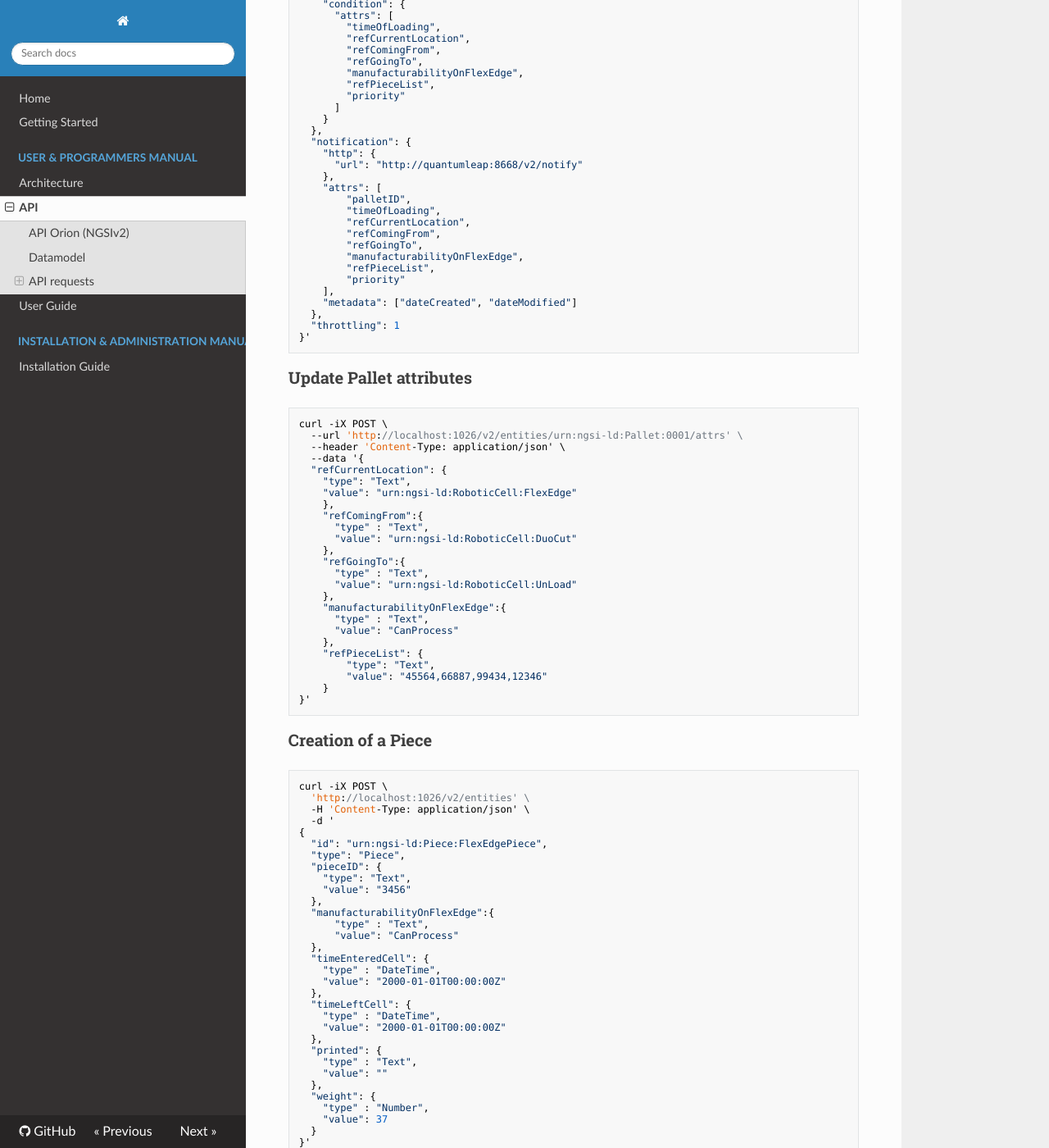
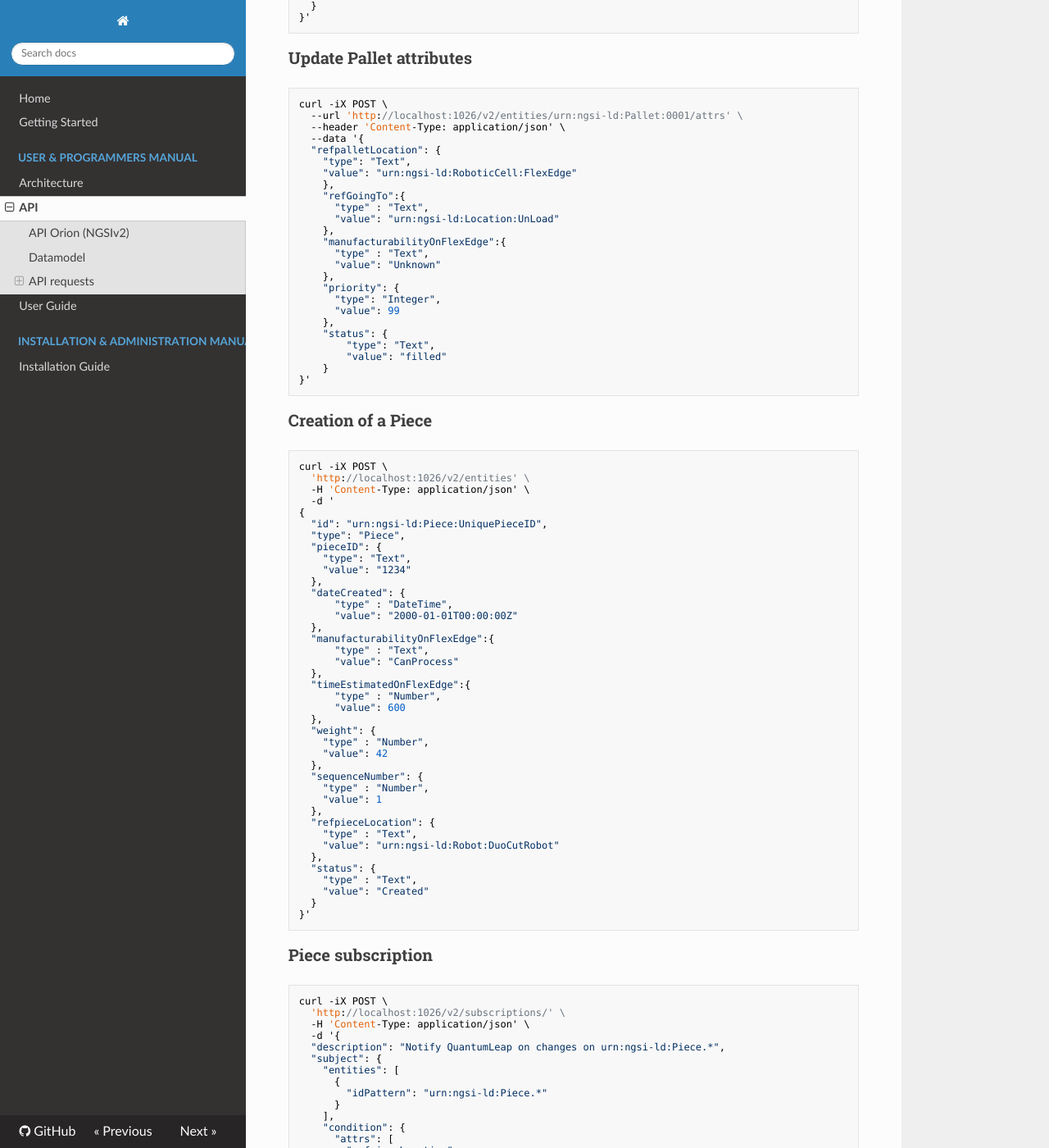
Before and after one commit to ramp-eu/JS2SF, an MkDocs documentation site: the page built from docs/api.md, in a window 1280 px wide and 1400 px high, scrolled down 6265 px. Shown: the whole window at 82% size. Built offline with MkDocs 1.6.1, drawn with Linux system fonts in a browser that asks for light colours; nearby versions of some CDN libraries; old or Windows-style settings are respelled for this version of MkDocs; some of the changed text lies outside the part shown.

````diff
--- a/docs/api.md
+++ b/docs/api.md
@@ -11,6 +11,7 @@ The datamodel can be found at [link to datamodel](https://github.com/smart-data-
 ## API requests
 
 ### Creation of a VacuumPump
+
 ```
 curl -iX POST \
   'http://localhost:1026/v2/entities' \
@@ -35,6 +36,7 @@ curl -iX POST \
 ```
 
 ### VacuumPump Subscription
+
 ```
 curl -iX POST \
   'http://localhost:1026/v2/subscriptions/' \
@@ -62,8 +64,7 @@ curl -iX POST \
       "vacuumLevel", "on"
     ],
     "metadata": ["dateCreated", "dateModified"]
-  },
-  "throttling": 1
+  }
 }'
 ```
 
@@ -78,6 +79,7 @@ curl -iX POST \
 ```
 
 ### Creation of a RoboticCell
+
 ```
 curl -iX POST \
   'http://localhost:1026/v2/entities' \
@@ -109,11 +111,20 @@ curl -iX POST \
   "errorMessage": {
     "type": "Text",
     "value": ""
+  },
+  "totalNumberOfPieces": {
+    "type": "Integer",
+	"value": 0
+  },
+  "currentPieceNumber": {
+    "type": "Integer",
+	"value": 0
   }
 }'
 ```
 
 ### RoboticCell subscription
+
 ```
 curl -iX POST \
   'http://localhost:1026/v2/subscriptions/' \
@@ -142,15 +155,17 @@ curl -iX POST \
       "errorNumber",
       "errorMessage",
       "refIncomingPallet",
-  	  "refOutgoingPallet"
+  	  "refOutgoingPallet",
+	  "totalNumberOfPieces",
+	  "currentPieceNumber"
     ],
     "metadata": ["dateCreated", "dateModified"]
-  },
-  "throttling": 1
+  }
 }'
 ```
 
 ### Update of an errorNumber
+
 ```
 curl -iX POST \
   --url 'http://localhost:1026/v2/entities/urn:ngsi-ld:RoboticCell:FlexEdge/attrs' \
@@ -166,7 +181,9 @@ curl -iX POST \
   }
 }'
 ```
+
 ### Update of incoming and outgoing Pallet
+
 ```
 curl -iX POST \
   --url 'http://localhost:1026/v2/entities/urn:ngsi-ld:RoboticCell:FlexEdge/attrs' \
@@ -182,7 +199,9 @@ curl -iX POST \
   }
 }'
 ```
+
 ### Creation of a Robot
+
 ```
 curl -iX POST \
   'http://localhost:1026/v2/entities' \
@@ -299,16 +300,15 @@ curl -iX POST \
 	  "axis4",
 	  "axis5",
 	  "axis6",
-      "status",
-	  "totalNumberOfPieces",
-	  "currentPieceNumber"
+      "status"
     ],
     "metadata": ["dateCreated", "dateModified"]
-  },
-  "throttling": 1
+  }
 }'
 ```
+
 ### Update Robot attributes
+
 ```
 curl -iX POST \
   --url 'http://localhost:1026/v2/entities/urn:ngsi-ld:Robot:FlexEdgeRobot/attrs' \
@@ -349,13 +343,9 @@ curl -iX POST \
       "type" : "DateTime",
       "value": "2000-01-01T00:00:00Z"
     },
-    "refCurrentLocation":{
+    "refpalletLocation":{
       "type" : "Text",
-      "value": ""
-    },
-    "refComingFrom":{
-      "type" : "Text",
-      "value": ""
+      "value": "shopfloor"
     },
     "refGoingTo":{
       "type" : "Text",
@@ -365,17 +355,19 @@ curl -iX POST \
       "type" : "Text",
       "value": ""
     },
-    "refPieceList": {
-        "type": "Text",
-        "value": ""
-    },
     "priority": {
         "type": "Integer",
         "value": 99
+    },
+	"status": {
+        "type": "Text",
+        "value": "empty"
     }
 }'
 ```
+
 ### Pallet subscription
+
 ```
 curl -iX POST \
   'http://localhost:1026/v2/subscriptions/' \
@@ -391,12 +383,11 @@ curl -iX POST \
     "condition": {
       "attrs": [
         "timeOfLoading",
-        "refCurrentLocation",
-		"refComingFrom",
+        "refpalletLocation",
 		"refGoingTo",
 		"manufacturabilityOnFlexEdge",
-		"refPieceList",
-		"priority"
+		"priority",
+		"status"
       ]
     }
   },
@@ -407,16 +398,14 @@ curl -iX POST \
     "attrs": [
 		"palletID",
 		"timeOfLoading",
-        "refCurrentLocation",
-		"refComingFrom",
+        "refpalletLocation",
 		"refGoingTo",
 		"manufacturabilityOnFlexEdge",
-		"refPieceList",
-		"priority"
+		"priority",
+		"status"
     ],
     "metadata": ["dateCreated", "dateModified"]
-  },
-  "throttling": 1
+  }
 }'
 ```
 
@@ -427,64 +416,76 @@ curl -iX POST \
   --url 'http://localhost:1026/v2/entities/urn:ngsi-ld:Pallet:0001/attrs' \
   --header 'Content-Type: application/json' \
   --data '{
-  "refCurrentLocation": {
+  "refpalletLocation": {
     "type": "Text",
     "value": "urn:ngsi-ld:RoboticCell:FlexEdge"
 	},
-    "refComingFrom":{
-      "type" : "Text",
-      "value": "urn:ngsi-ld:RoboticCell:DuoCut"
-    },
     "refGoingTo":{
       "type" : "Text",
-      "value": "urn:ngsi-ld:RoboticCell:UnLoad"
+      "value": "urn:ngsi-ld:Location:UnLoad"
     },
     "manufacturabilityOnFlexEdge":{
       "type" : "Text",
-      "value": "CanProcess"
+      "value": "Unknown"
     },
-    "refPieceList": {
+    "priority": {
+      "type": "Integer",
+      "value": 99
+    },
+	"status": {
         "type": "Text",
-        "value": "45564,66887,99434,12346"
-    }
+        "value": "filled"
+	}
 }'
 ```
+
 ### Creation of a Piece
+
 ```
 curl -iX POST \
   'http://localhost:1026/v2/entities' \
   -H 'Content-Type: application/json' \
   -d '
 {
-  "id": "urn:ngsi-ld:Piece:FlexEdgePiece",
+  "id": "urn:ngsi-ld:Piece:UniquePieceID",
   "type": "Piece",
   "pieceID": {
     "type": "Text",
-    "value": "3456"
+    "value": "1234"
+  },
+  "dateCreated": {
+      "type" : "DateTime",
+      "value": "2000-01-01T00:00:00Z"
   },
   "manufacturabilityOnFlexEdge":{
       "type" : "Text",
       "value": "CanProcess"
   },
-  "timeEnteredCell": {
-    "type" : "DateTime",
-    "value": "2000-01-01T00:00:00Z"
-  },
-  "timeLeftCell": {
-    "type" : "DateTime",
-    "value": "2000-01-01T00:00:00Z"
-  },
-  "printed": {
-    "type" : "Text",
-    "value": ""
+  "timeEstimatedOnFlexEdge":{
+	  "type" : "Number",
+	  "value": 600
   },
   "weight": {
     "type" : "Number",
-    "value": 37
+    "value": 42
+  },
+  "sequenceNumber": {
+    "type" : "Number",
+    "value": 1
+  },
+  "refpieceLocation": {
+    "type" : "Text",
+    "value": "urn:ngsi-ld:Robot:DuoCutRobot"
+  },
+  "status": {
+    "type" : "Text",
+    "value": "Created"
   }
 }'
 ```
+
 ### Piece subscription
+
 ```
 curl -iX POST \
   'http://localhost:1026/v2/subscriptions/' \
@@ -499,7 +500,9 @@ curl -iX POST \
     ],
     "condition": {
       "attrs": [
-        "timeLeftCell"
+        "refpieceLocation",
+		"manufacturabilityOnFlexEdge",
+		"status"
       ]
     }
   },
@@ -509,39 +512,28 @@ curl -iX POST \
     },
     "attrs": [
       "pieceID",
-      "timeEnteredCell",
-      "timeLeftCell",
+      "dateCreated",
+      "refpieceLocation",
       "manufacturabilityOnFlexEdge",
-      "printed",
-	  "weight"
+      "sequenceNumber",
+	  "weight",
+	  "status"
     ],
     "metadata": ["dateCreated", "dateModified"]
-  },
-  "throttling": 1
+  }
 }'
 ```
 
 ### Update Piece attributes
+
 ```
 curl -iX POST \
-  --url 'http://localhost:1026/v2/entities/urn:ngsi-ld:Piece:FlexEdgePiece/attrs' \
+  --url 'http://localhost:1026/v2/entities/urn:ngsi-ld:Piece:UniquePieceID/attrs' \
   --header 'Content-Type: application/json' \
   --data '{
-	  "pieceID": {
-		"type": "Text",
-		"value": "56456"
-	  },
 	  "manufacturabilityOnFlexEdge":{
 		"type" : "Text",
 		"value": "CanPickupOnly"
-	  },
-	  "timeLeftCell": {
-		"type" : "DateTime",
-		"value": "2020-10-12T12:00:00Z"
-	  },
-	  "printed": {
-		"type" : "Text",
-		"value": "Printed 123"
 	  },
 	  "weight": {
 		"type" : "Number",
````
Also changed, not shown: other parts of docs/api.md (+17 -39 lines), docs/architecture.md (+11 -5 lines), docs/usermanual.md (+35 -15 lines).
